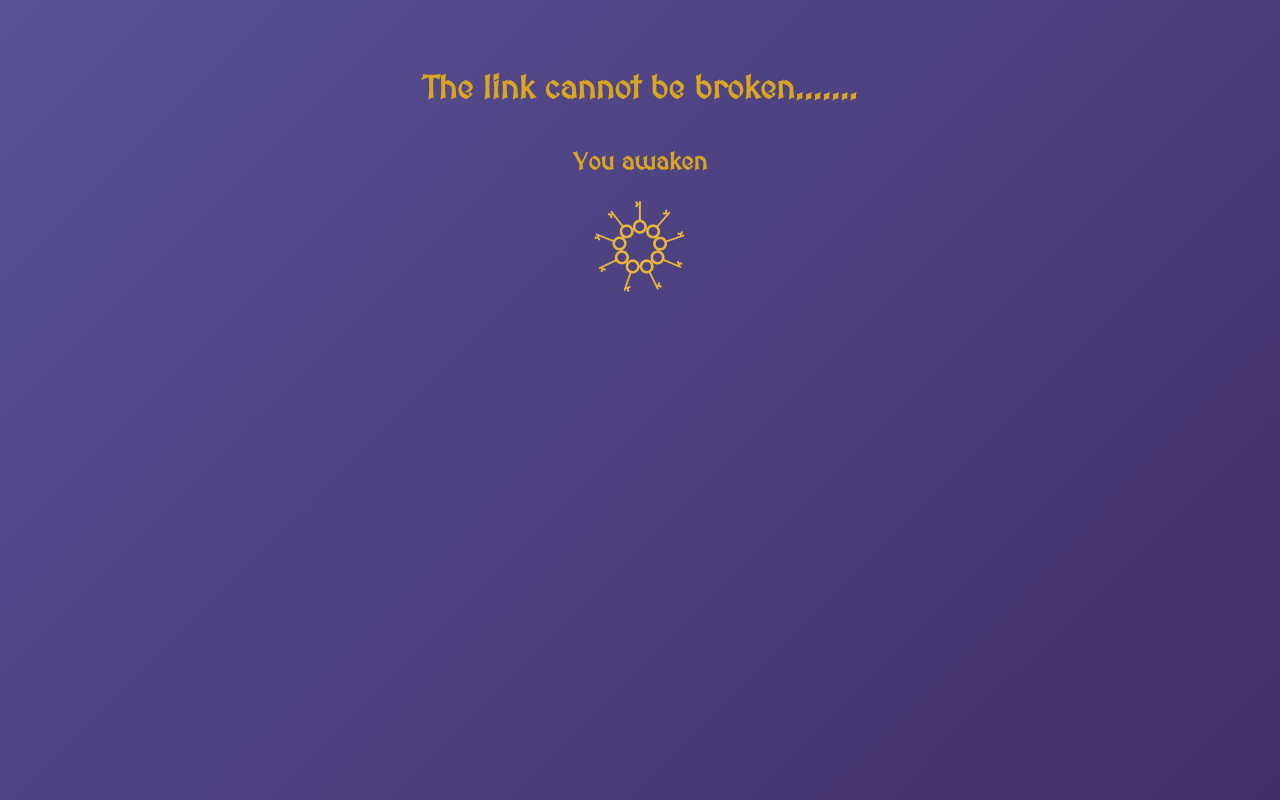
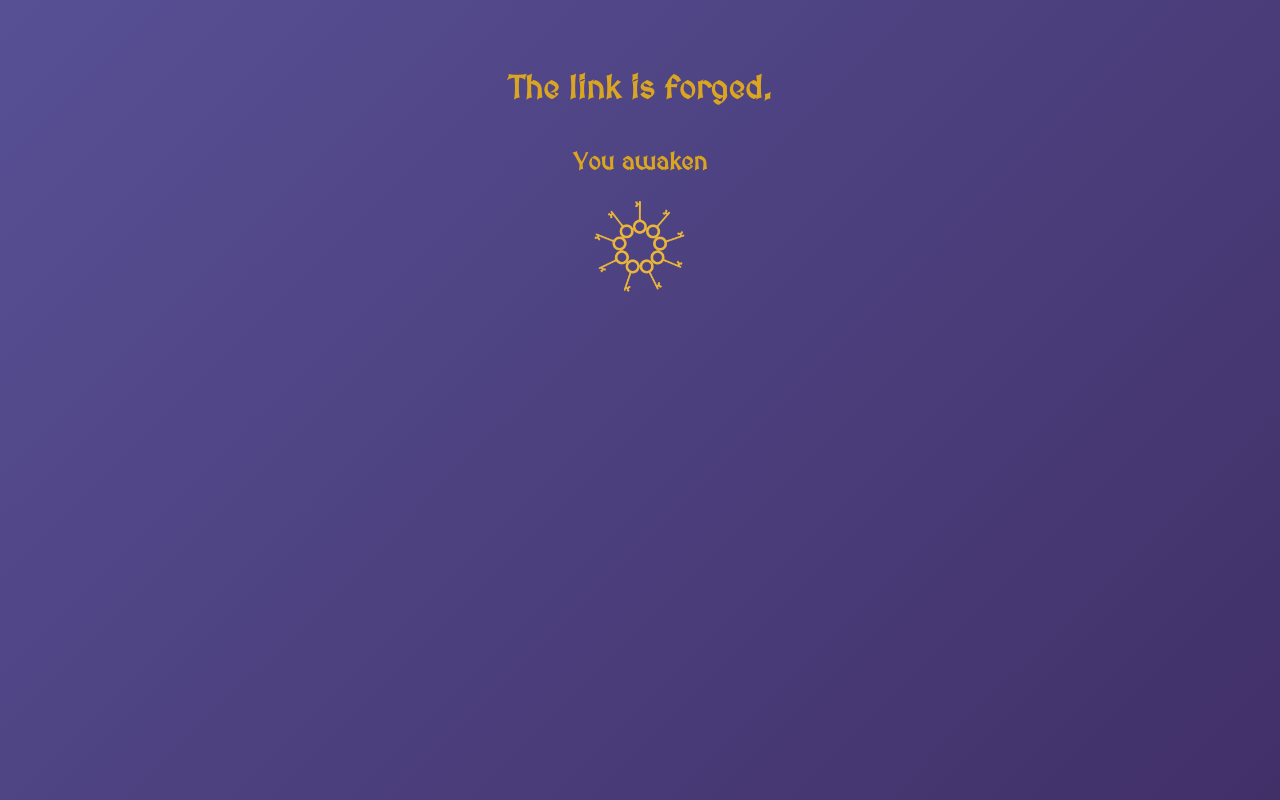
Before and after one commit to Kamikaz1/Waterdavian-Welcome, a plain HTML site: page submit.html in a window 1280 px wide. Drawn offline with Linux system fonts and the light colour scheme.

Commit message:
Update submit.html

```diff
--- a/submit.html
+++ b/submit.html
@@ -3,7 +3,7 @@
 <head>
   <meta charset="UTF-8">
   <meta name="viewport" content="width=device-width, initial-scale=1.0">
-  <title>HE IS WATCHING</title>
+  <title>THEY ARE WATCHING</title>
   <link rel="stylesheet" href="styles.css">
   <link rel="preconnect" href="https://fonts.googleapis.com">
   <link rel="preconnect" href="https://fonts.gstatic.com" crossorigin>
@@ -14,7 +14,7 @@
 	<div class="background">
 		<main class="main-content">
 			<div class="heading-container">
-				<h1>The link cannot be broken.......</h1>
+				<h1>The link is forged.</h1>
                 <h2>You awaken</h2>
 				<img src="Golden-Vault.png" alt="Keys of the golden vault symbol" class="image">
 			</div>
```
